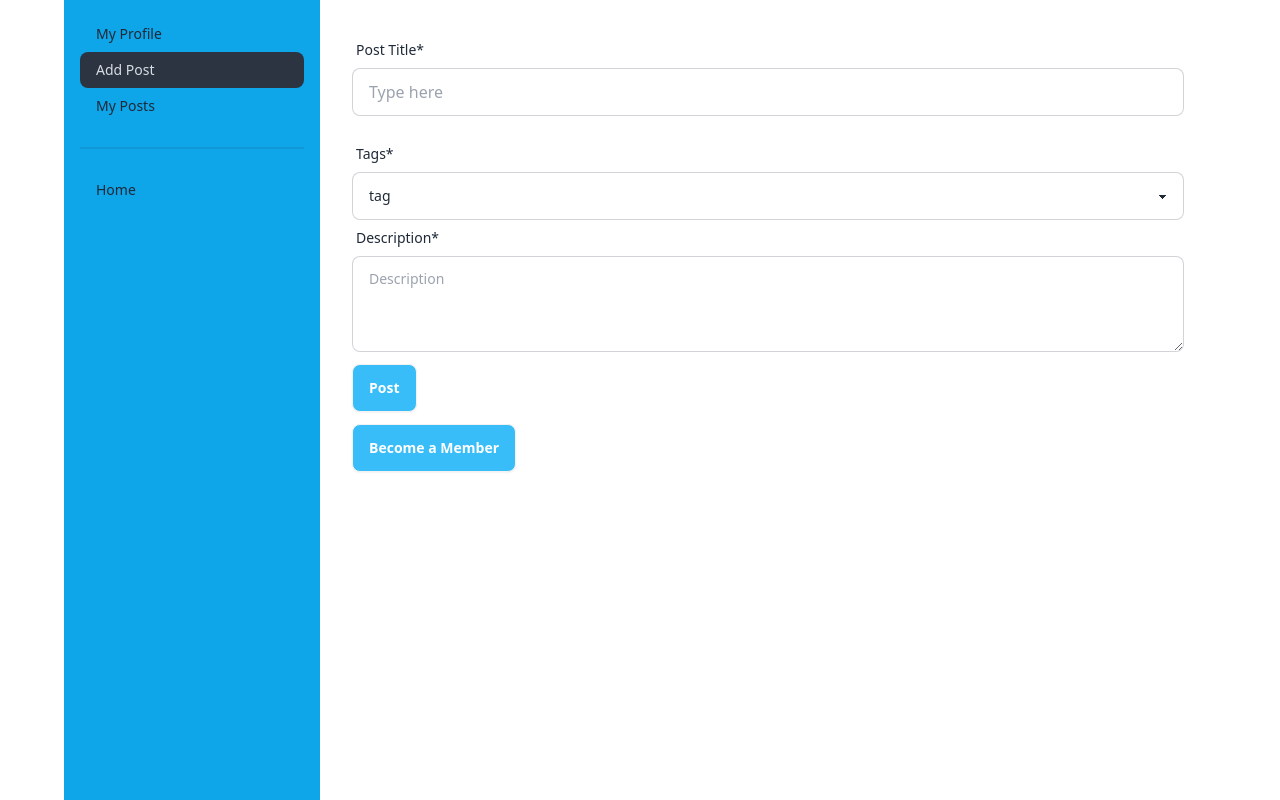
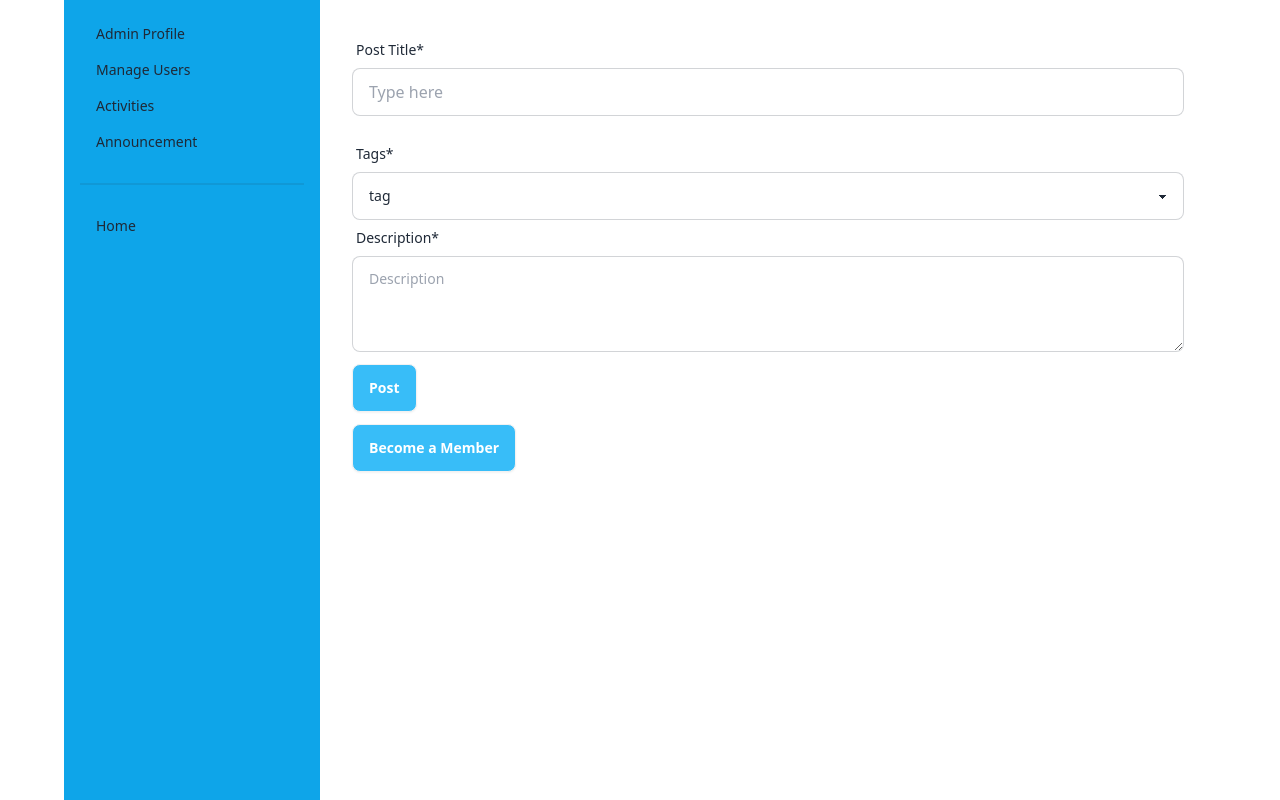
Before and after one commit to Farhad-Hossain-45/ABC-Forum, a React (Vite) app: page /dashboard/addPost in a window 1280 px wide. Built offline with nearby package versions, Linux system fonts and the light colour scheme; no server answers.

Commit message:
make admin route and setup

```diff
--- a/src/Pages/Home/Dashboard/AddPost.jsx
+++ b/src/Pages/Home/Dashboard/AddPost.jsx
@@ -67,6 +67,8 @@ const AddPost = () => {
                                 <option value="technology">Technology</option>
                                 <option value="photography">Photography</option>
                                 <option value="dataScience">Data Science</option>
+                                <option value="javascript">Javascript</option>
+                                <option value="python">Python</option>
                             </select>
                         </div>
 
--- /dev/null
+++ b/src/Pages/Home/Dashboard/AdminRoute/Activities/Activities.jsx
@@ -0,0 +1,12 @@
+/* eslint-disable no-unused-vars */
+import React from 'react';
+
+const Activities = () => {
+    return (
+        <div>
+            <h2>this is activities page</h2>
+        </div>
+    );
+};
+
+export default Activities;
--- /dev/null
+++ b/src/Pages/Home/Dashboard/AdminRoute/AdminProfile/AdminProfile.jsx
@@ -0,0 +1,12 @@
+/* eslint-disable no-unused-vars */
+import React from 'react';
+
+const AdminProfile = () => {
+    return (
+        <div>
+            <h2>this is admin profile page</h2>
+        </div>
+    );
+};
+
+export default AdminProfile;
--- /dev/null
+++ b/src/Pages/Home/Dashboard/AdminRoute/Announcement/Announcement.jsx
@@ -0,0 +1,12 @@
+/* eslint-disable no-unused-vars */
+import React from 'react';
+
+const Announcement = () => {
+    return (
+        <div>
+            <h2>this is announcement</h2>
+        </div>
+    );
+};
+
+export default Announcement;
--- /dev/null
+++ b/src/Pages/Home/Dashboard/AdminRoute/ManageUsers/ManageUsers.jsx
@@ -0,0 +1,12 @@
+/* eslint-disable no-unused-vars */
+import React from 'react';
+
+const ManageUsers = () => {
+    return (
+        <div>
+            <h2>this is manege users page</h2>
+        </div>
+    );
+};
+
+export default ManageUsers;
--- a/src/Pages/Home/Dashboard/Dashboard.jsx
+++ b/src/Pages/Home/Dashboard/Dashboard.jsx
@@ -3,6 +3,7 @@ import React from 'react';
 import { NavLink, Outlet } from 'react-router-dom';
 
 const Dashboard = () => {
+    const isAdmin = true;
     return (
         <div className="max-w-6xl mx-auto">
             <div className="flex">
@@ -12,11 +13,16 @@ const Dashboard = () => {
 
 
 
-                        <li ><NavLink to="/dashboard/myProfile"> My Profile</NavLink></li>
+                        {
+                            isAdmin ? <>
+                            <li><NavLink to="/dashboard/adminProfile">Admin Profile</NavLink></li>
+                            <li><NavLink to="/dashboard/manageUsers">Manage Users</NavLink></li>
+                            <li><NavLink to="/dashboard/activities">Activities</NavLink></li>
+                            <li><NavLink to="/dashboard/announcement">Announcement</NavLink></li>
+                            </>:
 
-                        <li ><NavLink to="/dashboard/addPost">Add Post</NavLink></li>
-
-                        <li ><NavLink to="/dashboard/myPost">My Posts</NavLink></li>
+                            <><li><NavLink to="/dashboard/myProfile"> My Profile</NavLink></li><li><NavLink to="/dashboard/addPost">Add Post</NavLink></li><li><NavLink to="/dashboard/myPost">My Posts</NavLink></li></>
+                        }
 
 
 
--- a/src/components/PostDetails/PostDetails.jsx
+++ b/src/components/PostDetails/PostDetails.jsx
@@ -1,13 +1,20 @@
 /* eslint-disable no-unused-vars */
-import React from 'react';
+import React, { useState } from 'react';
 import { useLoaderData } from 'react-router-dom';
+import { BiSolidDownvote, BiSolidUpvote } from "react-icons/bi";
+import { FaCommentAlt } from "react-icons/fa";
+import { IoIosShareAlt } from "react-icons/io";
 
 const PostDetails = () => {
     const data = useLoaderData()
 
+    const [count, setCount] = useState(0)
+    const [downCount, setDownCount] = useState(0)
+
     const {_id, title, tag, description, name, email, photo, upVote, downVote,time} = data || {}
     // console.log(id)
     console.log(data)
+
     return (
         <div className='border border-sky-500  mb-6'>
             <div className='flex justify-center' >
@@ -27,6 +34,12 @@ const PostDetails = () => {
                 <h2 className='text-xl font-bold mt-3 text-center'>{title}</h2>
                 <h2 className='mt-2 text-center'>{description}</h2>
                 </div>
+                <div className='flex justify-center mt-3 gap-3'>
+                    <button onClick={()=>setCount(count + 1)} className='btn bg-sky-400 text-white'><BiSolidUpvote /> Up Vote {count} </button>
+                    <button onClick={()=>setDownCount(downCount + 1)} className='btn bg-sky-400 text-white'><BiSolidDownvote /> Down Vote {downCount} </button>
+                    <button className='btn bg-sky-400 text-white'><FaCommentAlt /> Comment </button>
+                    <button className='btn bg-sky-400 text-white'><IoIosShareAlt /> Share </button>
+                </div>
         </div>
     );
 };
```
Also changed, not shown: src/Router/Router.jsx (+22 -0 lines).
